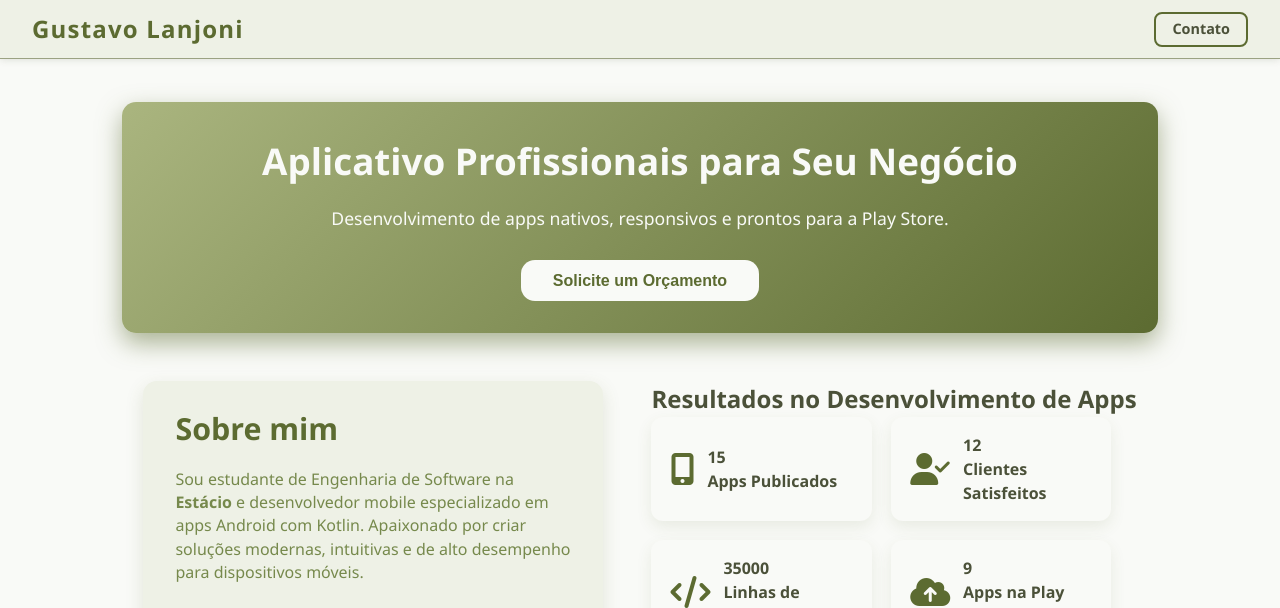
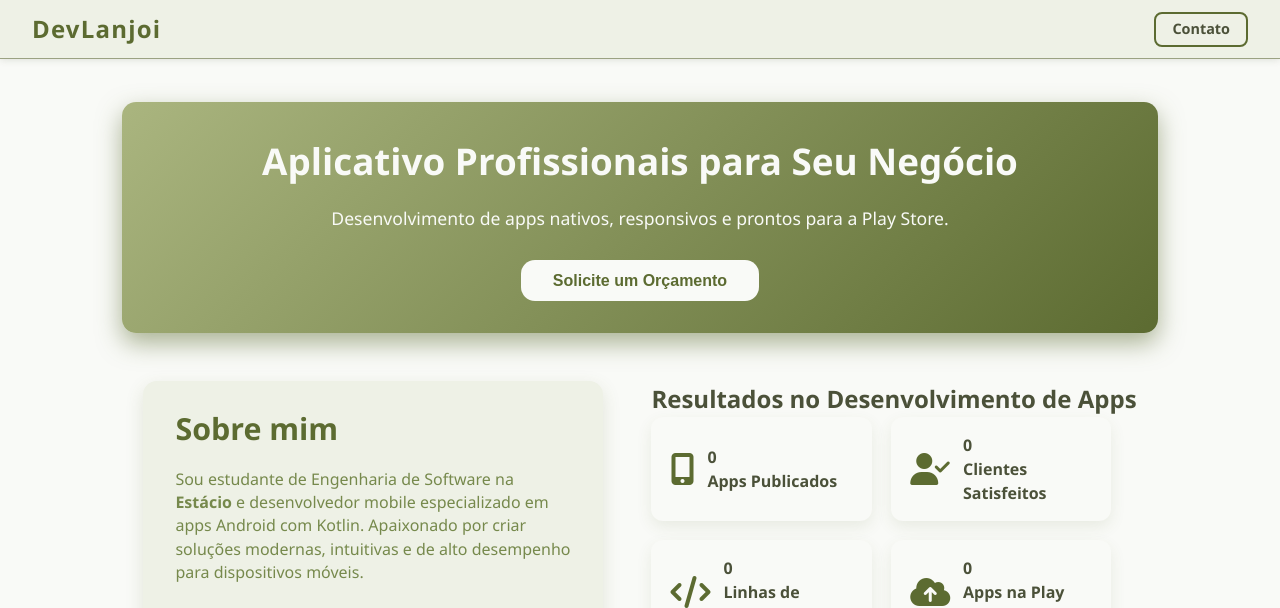
Before and after one commit to GustavoLanjoni/Portfolio, a plain HTML site: page index.html in a window 1280 px wide. Shown: the top 608 px of the page. Drawn offline with nearby package versions, Linux system fonts and the light colour scheme.

Commit message:
Atualização

```diff
--- a/index.html
+++ b/index.html
@@ -12,7 +12,7 @@
 <body>
 
   <header>
-    <div class="logo">Gustavo Lanjoni</div>
+    <div class="logo">DevLanjoi</div>
     <nav>
       <a href="#orcamento" class="cta">Contato</a>
     </nav>
@@ -56,7 +56,7 @@
           <div class="servico-card">
             <i class="fas fa-mobile-alt fa-2x"></i>
             <div>
-              <div class="numero" data-numero="15">0</div>
+              <div class="numero" data-numero="0">0</div>
               <p>Apps Publicados</p>
             </div>
           </div>
@@ -64,7 +64,7 @@
           <div class="servico-card">
             <i class="fas fa-user-check fa-2x"></i>
             <div>
-              <div class="numero" data-numero="12">0</div>
+              <div class="numero" data-numero="0">0</div>
               <p>Clientes Satisfeitos</p>
             </div>
           </div>
@@ -72,7 +72,7 @@
           <div class="servico-card">
             <i class="fas fa-code fa-2x"></i>
             <div>
-              <div class="numero" data-numero="35000">0</div>
+              <div class="numero" data-numero="0">0</div>
               <p>Linhas de Código Kotlin</p>
             </div>
           </div>
@@ -80,7 +80,7 @@
           <div class="servico-card">
             <i class="fas fa-cloud-upload-alt fa-2x"></i>
             <div>
-              <div class="numero" data-numero="9">0</div>
+              <div class="numero" data-numero="0">0</div>
               <p>Apps na Play Store</p>
             </div>
           </div>
```
